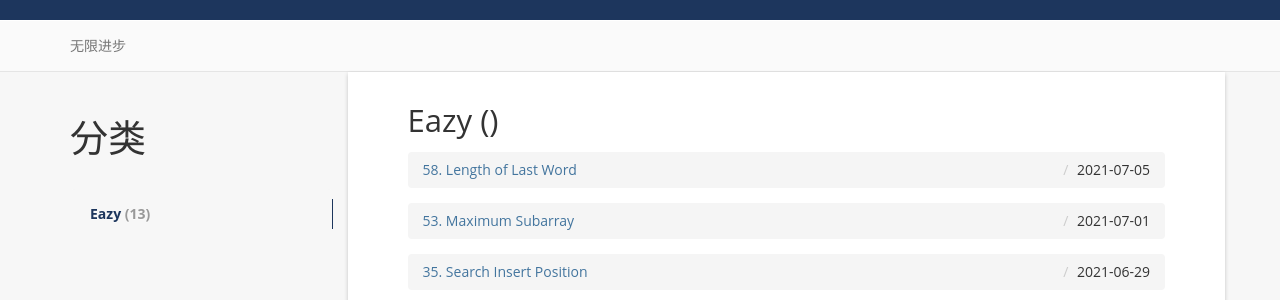
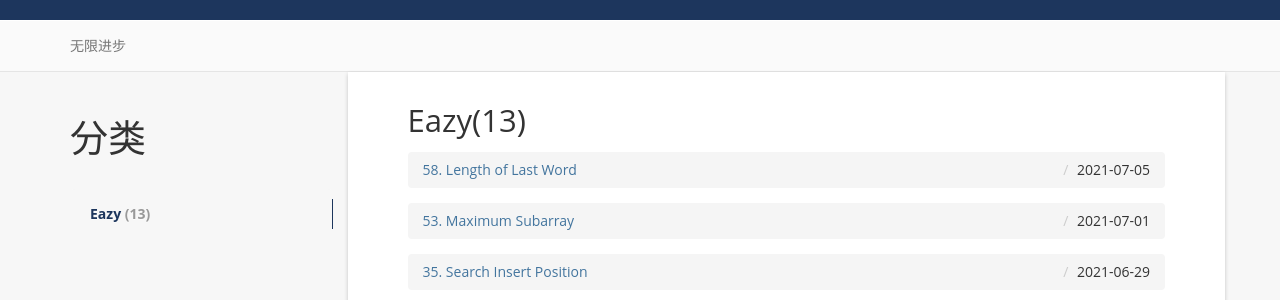
Before and after one commit to wang-jiaolong/code-record, a Jekyll site: the page built from categories/index.html, in a window 1280 px wide and 1331 px high. Shown: the part 215-515 px from the top of the window. Built offline with Jekyll 4.4.1, drawn with Linux system fonts in a browser that asks for light colours; nearby versions of some CDN libraries; comment, search, counter and statistics services are not loaded.

Commit message:
Update index.html

```diff
--- a/categories/index.html
+++ b/categories/index.html
@@ -33,7 +33,7 @@ header: Posts By Category
         <div class="wrapper">
           <div class="home">
 			{% for category in site.categories %}
-			  <h2 id="{{ category[0] }}-ref">{{ category[0] | join: "/" }} ({{ site.categories[category].size }})</h2>
+			  <h2 id="{{ category[0] }}-ref">{{ category[0] | join: "/" }}({{ category[1].size }})</h2>
 			    {% assign pages_list = category[1] %}
 			    {% include LessOrMore/pages_list %}
 			  </ul>
```
